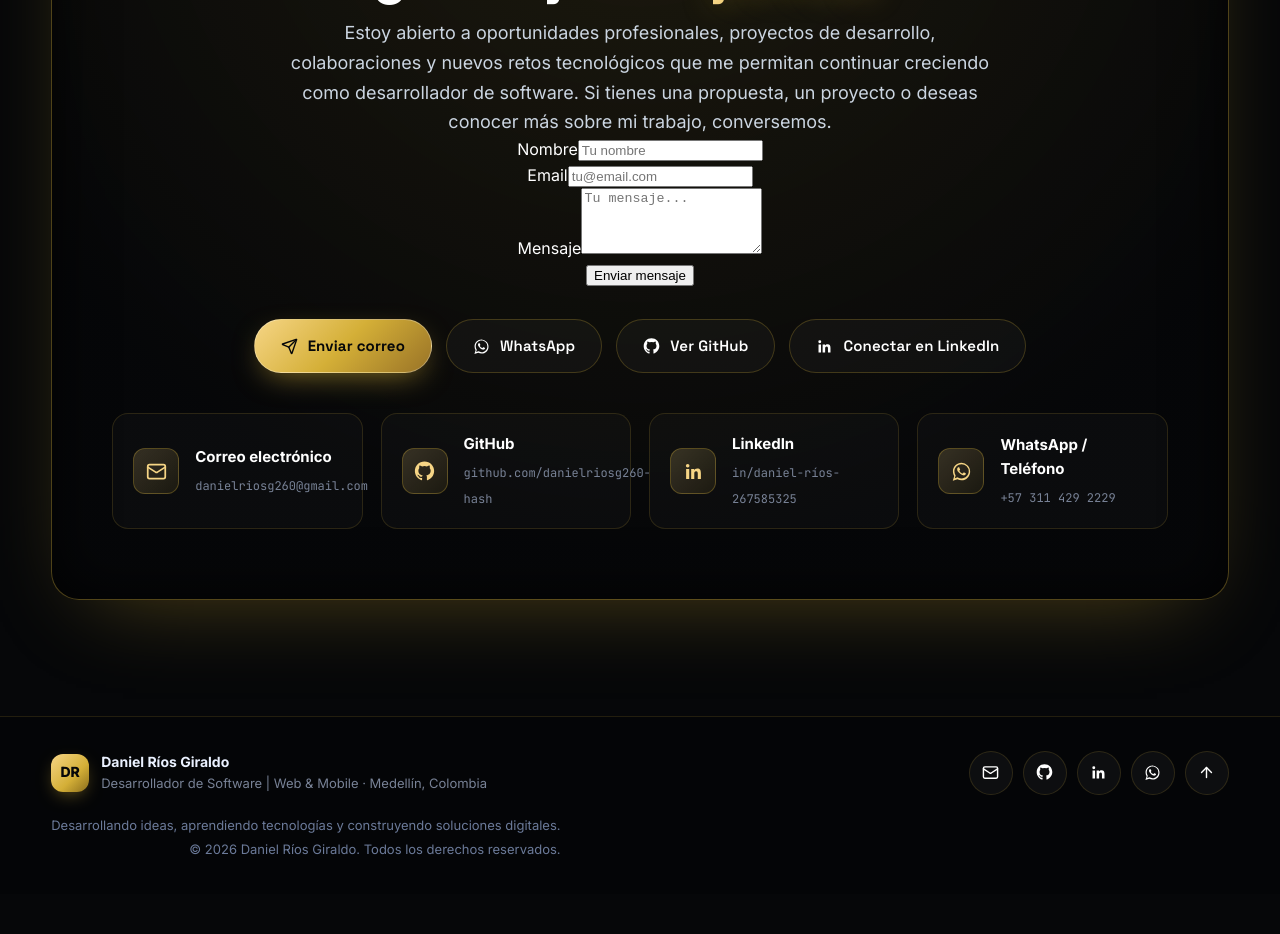
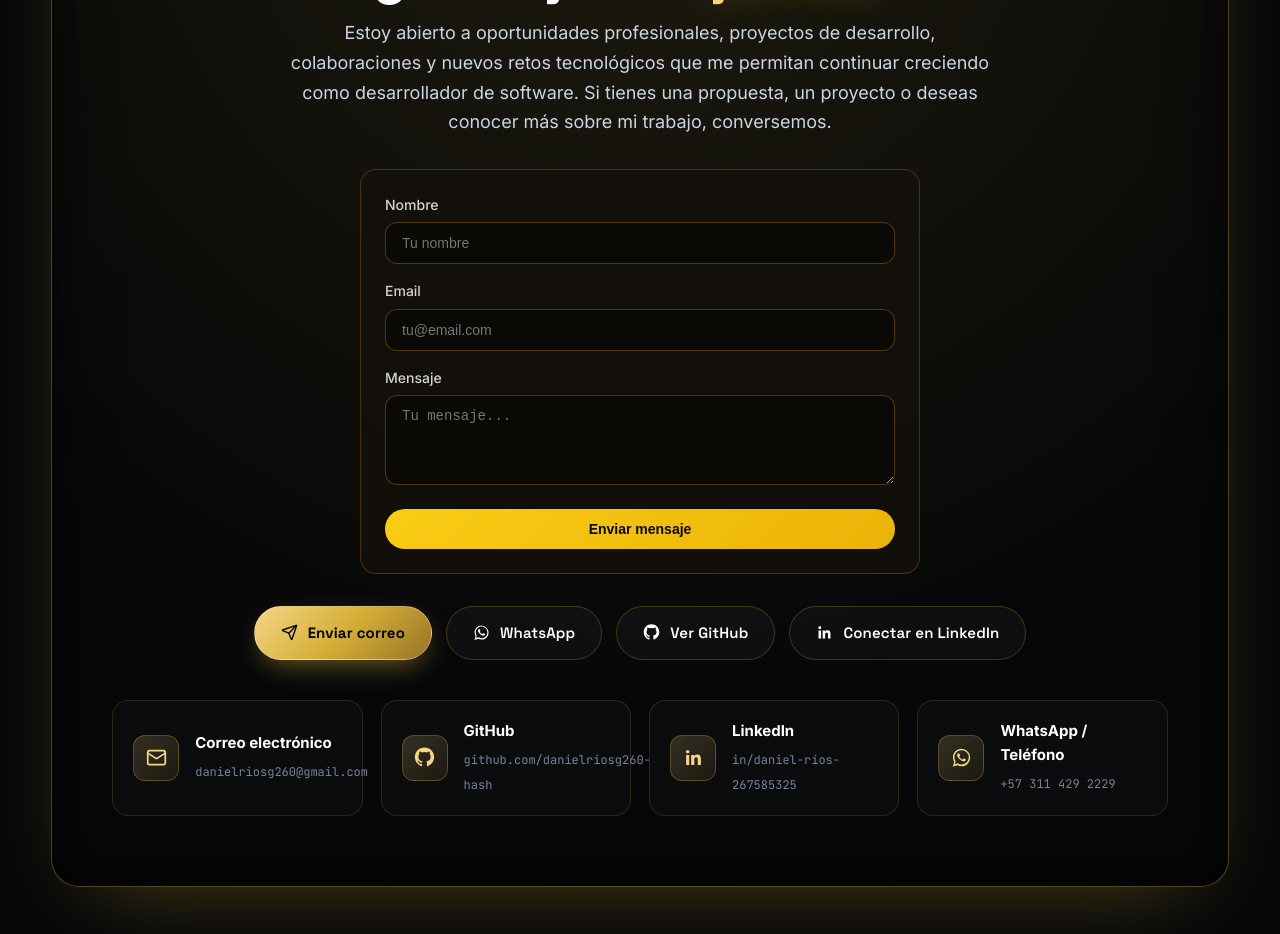
Before and after one commit to danielriosg260-hash/Mi_Portafolio, a Next.js app in the folder apps/next/: page / in a window 1280 px wide. Shown: the part 10420-11354 px from the top of the page. Before the commit the page ends 11314 px from the top, so only its background shows below. Built offline with nearby package versions, Linux system fonts and the light colour scheme.

Commit message:
style: aplicar tema oscuro y reset al formulario de contacto

```diff
--- a/apps/next/components/contact-form.tsx
+++ b/apps/next/components/contact-form.tsx
@@ -26,6 +26,7 @@ export function ContactForm({ onSuccess, onError }: ContactFormProps = {}) {
     setStatus('idle')
 
     try {
+      const form = e.currentTarget
       const response = await fetch('https://formspree.io/f/mwlojkaw', {
         method: 'POST',
         headers: {
@@ -42,6 +43,7 @@ export function ContactForm({ onSuccess, onError }: ContactFormProps = {}) {
       if (response.ok) {
         setStatus('success')
         if (onSuccess) onSuccess()
+        ;(e.currentTarget as HTMLFormElement).reset()
       } else {
         const errorData = await response.json()
         const errorMsg = errorData.error || 'Error al enviar el formulario'
@@ -64,49 +66,94 @@ export function ContactForm({ onSuccess, onError }: ContactFormProps = {}) {
         email: (e.currentTarget.querySelector('input[name="email"]') as HTMLInputElement)?.value || '',
         message: (e.currentTarget.querySelector('textarea[name="message"]') as HTMLTextAreaElement)?.value || '',
       })}
-      className="space-y-4"
+      style={{
+        maxWidth: '560px',
+        margin: '2rem auto',
+        padding: '24px',
+        borderRadius: '16px',
+        backgroundColor: 'rgba(20, 17, 12, 0.92)',
+        border: '1px solid rgba(245, 158, 11, 0.25)',
+        display: 'flex',
+        flexDirection: 'column',
+        gap: '16px',
+        textAlign: 'left',
+      }}
     >
       {/* Nombre */}
       <div>
-        <label className="block text-sm font-medium mb-2" htmlFor="contact-name">
+        <label
+          style={{ display: 'block', color: '#d4d4d4', fontSize: '14px', fontWeight: 500, marginBottom: '6px' }}
+        >
           Nombre
         </label>
         <input
           type="text"
           name="name"
-          id="contact-name"
           required
-          className="w-full px-3 py-2 border border-gray-300 rounded-md focus:outline-none focus:ring-2 focus:ring-primary-500 focus:border-primary-500 transition-colors sm:text-sm"
+          style={{
+            width: '100%',
+            boxSizing: 'border-box',
+            backgroundColor: '#0b0906',
+            color: '#ffffff',
+            border: '1px solid rgba(245, 158, 11, 0.3)',
+            borderRadius: '12px',
+            padding: '12px 16px',
+            fontSize: '14px',
+            outline: 'none',
+          }}
           placeholder="Tu nombre"
         />
       </div>
 
       {/* Email */}
       <div>
-        <label className="block text-sm font-medium mb-2" htmlFor="contact-email">
+        <label
+          style={{ display: 'block', color: '#d4d4d4', fontSize: '14px', fontWeight: 500, marginBottom: '6px' }}
+        >
           Email
         </label>
         <input
           type="email"
           name="email"
-          id="contact-email"
           required
-          className="w-full px-3 py-2 border border-gray-300 rounded-md focus:outline-none focus:ring-2 focus:ring-primary-500 focus:border-primary-500 transition-colors sm:text-sm"
+          style={{
+            width: '100%',
+            boxSizing: 'border-box',
+            backgroundColor: '#0b0906',
+            color: '#ffffff',
+            border: '1px solid rgba(245, 158, 11, 0.3)',
+            borderRadius: '12px',
+            padding: '12px 16px',
+            fontSize: '14px',
+            outline: 'none',
+          }}
           placeholder="tu@email.com"
         />
       </div>
 
       {/* Mensaje */}
       <div>
-        <label className="block text-sm font-medium mb-2" htmlFor="contact-message">
+        <label
+          style={{ display: 'block', color: '#d4d4d4', fontSize: '14px', fontWeight: 500, marginBottom: '6px' }}
+        >
           Mensaje
         </label>
         <textarea
           name="message"
-          id="contact-message"
           rows={4}
           required
-          className="w-full px-3 py-2 border border-gray-300 rounded-md focus:outline-none focus:ring-2 focus:ring-primary-500 focus:border-primary-500 transition-colors resize-y sm:text-sm"
+          style={{
+            width: '100%',
+            boxSizing: 'border-box',
+            backgroundColor: '#0b0906',
+            color: '#ffffff',
+            border: '1px solid rgba(245, 158, 11, 0.3)',
+            borderRadius: '12px',
+            padding: '12px 16px',
+            fontSize: '14px',
+            outline: 'none',
+            resize: 'vertical',
+          }}
           placeholder="Tu mensaje..."
         ></textarea>
       </div>
@@ -114,18 +161,29 @@ export function ContactForm({ onSuccess, onError }: ContactFormProps = {}) {
       <button
         type="submit"
         disabled={isSubmitting}
-        className={`px-6 py-3 bg-primary-600 text-white rounded-md font-medium text-sm transition-colors hover:bg-primary-500 focus:outline-none focus:ring-2 focus:ring-primary-500 focus:ring-offset-2 disabled:opacity-50 disabled:cursor-not-allowed ${isSubmitting ? 'opacity-70' : ''}`}
+        style={{
+          width: '100%',
+          padding: '12px 24px',
+          borderRadius: '9999px',
+          background: 'linear-gradient(135deg, #facc15 0%, #eab308 100%)',
+          color: '#0b0906',
+          fontWeight: 600,
+          fontSize: '14px',
+          border: 'none',
+          cursor: isSubmitting ? 'not-allowed' : 'pointer',
+          opacity: isSubmitting ? 0.7 : 1,
+        }}
       >
         {isSubmitting ? 'Enviando...' : 'Enviar mensaje'}
       </button>
 
       {/* Mensajes de estado */}
       {status === 'success' && (
-        <p className="text-sm text-primary-400">✅ Tu mensaje ha sido enviado. ¡Gracias!</p>
+        <p style={{ textAlign: 'left', marginTop: '12px', color: '#d4d4d4' }}>✅ Tu mensaje ha sido enviado. ¡Gracias!</p>
       )}
 
       {status === 'error' && (
-        <p className="text-sm text-red-400">❌ Hubo un error. Intenta de nuevo o usa los enlaces directos.</p>
+        <p style={{ textAlign: 'left', marginTop: '12px', color: '#f87171' }}>❌ Hubo un error. Intenta de nuevo o usa los enlaces directos.</p>
       )}
     </form>
   )
```
